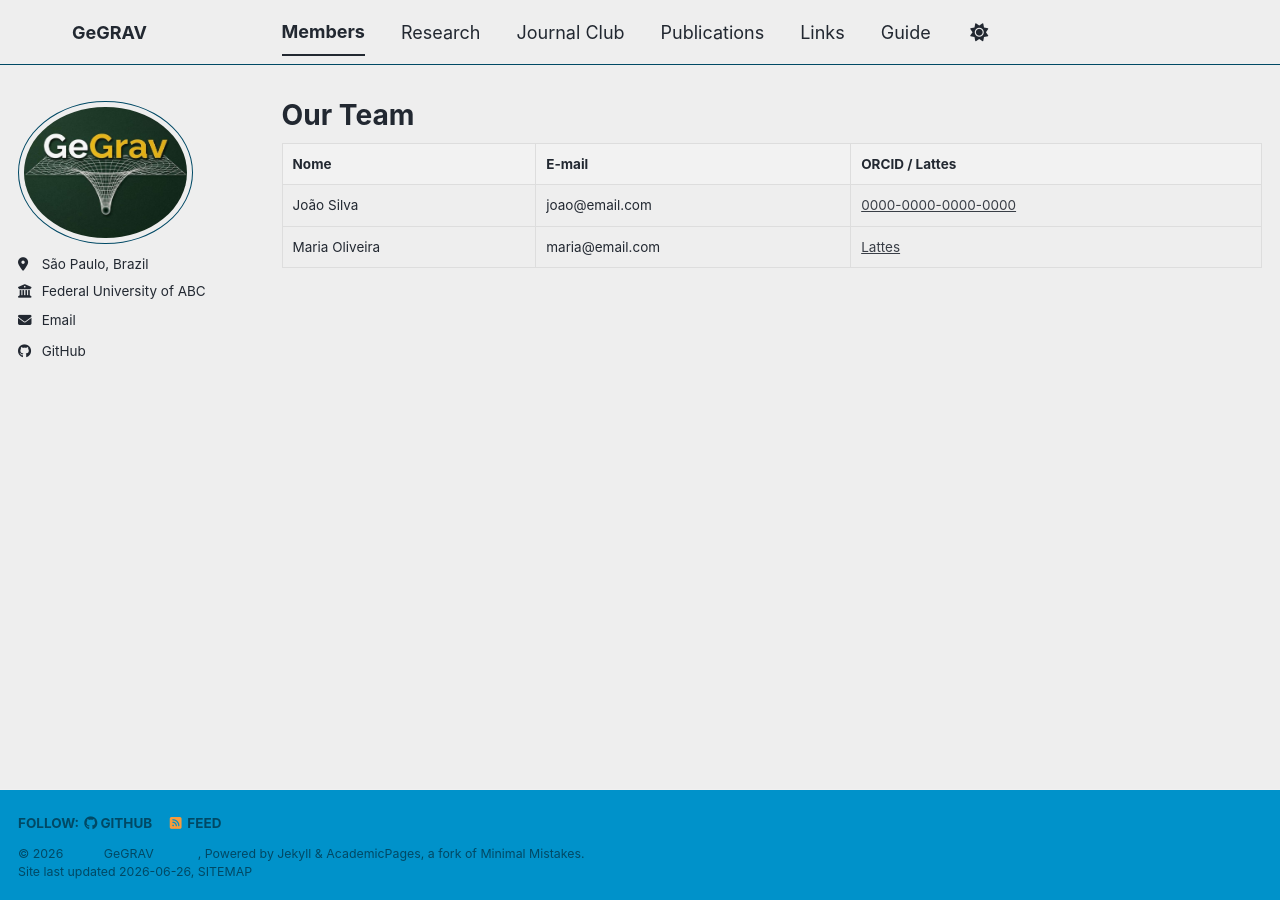
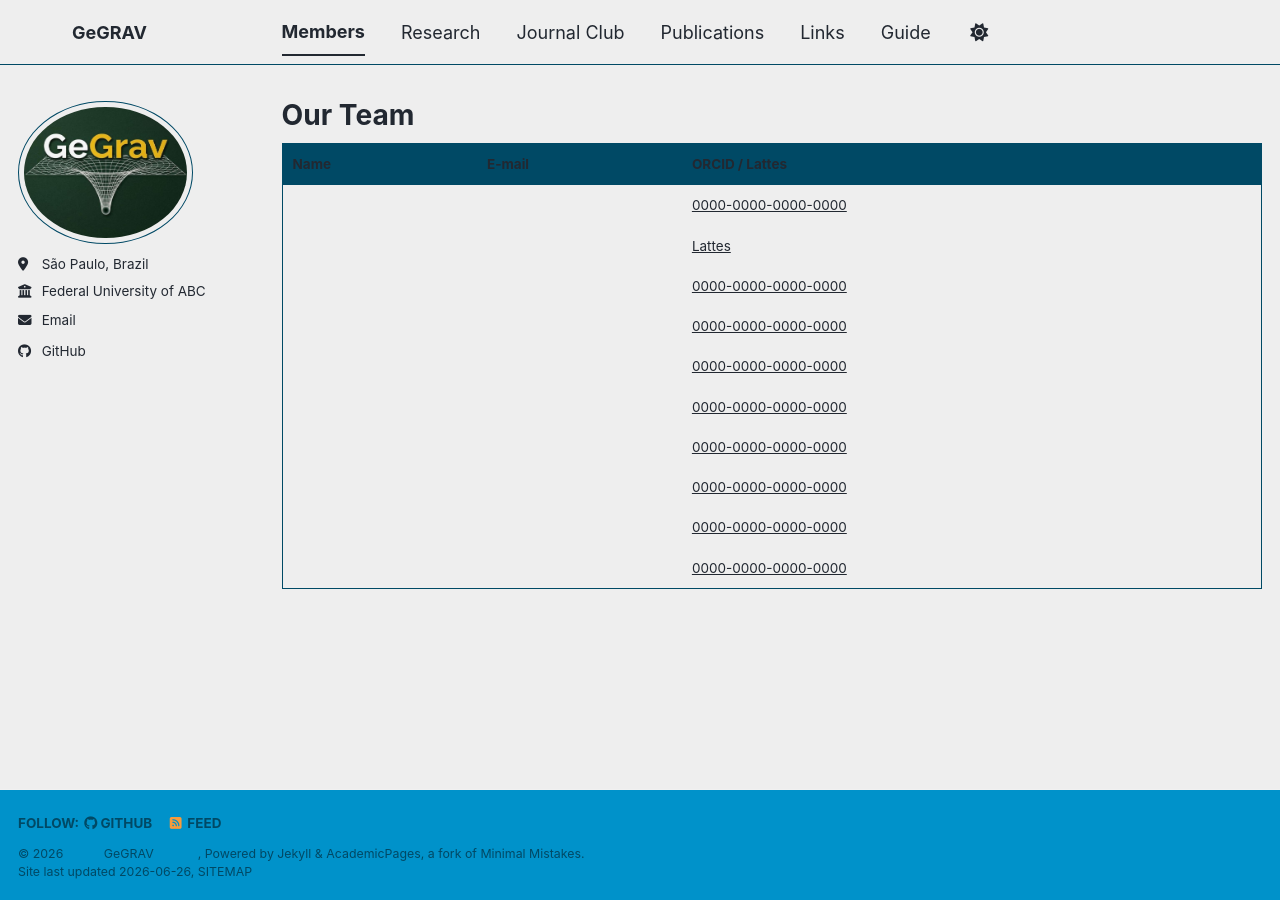
Before and after one commit to gegrav-ufabc/gegrav-ufabc.github.io, a Jekyll site: the page built from _pages/year-archive.html, in a window 1280 px wide. Built offline with Jekyll 4.4.1, drawn with Linux system fonts in a browser that asks for light colours; a style sheet for code colours, icons or effects is not loaded.

Commit message:
Update year-archive.html

```diff
--- a/_pages/year-archive.html
+++ b/_pages/year-archive.html
@@ -11,22 +11,62 @@ redirect_from:
 
 <table style="width:100%; border-collapse: collapse; text-align: left;">
   <thead>
-    <tr style="background-color: #f2f2f2;">
-      <th style="padding: 10px; border: 1px solid #ddd;">Nome</th>
-      <th style="padding: 10px; border: 1px solid #ddd;">E-mail</th>
-      <th style="padding: 10px; border: 1px solid #ddd;">ORCID / Lattes</th>
+    <tr style="background-color: var(--table-border-color);">
+      <th style="padding: 10px; border: 1px solid var(--table-border-color); color: var(--text-color);">Name</th>
+      <th style="padding: 10px; border: 1px solid var(--table-border-color); color: var(--text-color);">E-mail</th>
+      <th style="padding: 10px; border: 1px solid var(--table-border-color); color: var(--text-color);">ORCID / Lattes</th>
     </tr>
   </thead>
   <tbody>
     <tr>
-      <td style="padding: 10px; border: 1px solid #ddd;">João Silva</td>
-      <td style="padding: 10px; border: 1px solid #ddd;">joao@email.com</td>
-      <td style="padding: 10px; border: 1px solid #ddd;"><a href="https://orcid.org/0000-0000-0000-0000" target="_blank">0000-0000-0000-0000</a></td>
+      <td style="padding: 10px; border: 1px solid var(--table-border-color); color: var(--text-color);"> </td>
+      <td style="padding: 10px; border: 1px solid var(--table-border-color); color: var(--text-color);"> </td>
+      <td style="padding: 10px; border: 1px solid var(--table-border-color); color: var(--text-color);"><a href="https://orcid.org/0000-0000-0000-0000" target="_blank" style="color: var(--link-color);">0000-0000-0000-0000</a></td>
     </tr>
     <tr>
-      <td style="padding: 10px; border: 1px solid #ddd;">Maria Oliveira</td>
-      <td style="padding: 10px; border: 1px solid #ddd;">maria@email.com</td>
-      <td style="padding: 10px; border: 1px solid #ddd;"><a href="http://lattes.cnpq.br/1234567890" target="_blank">Lattes</a></td>
+      <td style="padding: 10px; border: 1px solid var(--table-border-color); color: var(--text-color);"> </td>
+      <td style="padding: 10px; border: 1px solid var(--table-border-color); color: var(--text-color);"> </td>
+      <td style="padding: 10px; border: 1px solid var(--table-border-color); color: var(--text-color);"><a href="http://lattes.cnpq.br/1234567890" target="_blank" style="color: var(--link-color);">Lattes</a></td>
+    </tr>
+        <tr>
+      <td style="padding: 10px; border: 1px solid var(--table-border-color); color: var(--text-color);"> </td>
+      <td style="padding: 10px; border: 1px solid var(--table-border-color); color: var(--text-color);"> </td>
+      <td style="padding: 10px; border: 1px solid var(--table-border-color); color: var(--text-color);"><a href="https://orcid.org/0000-0000-0000-0000" target="_blank" style="color: var(--link-color);">0000-0000-0000-0000</a></td>
+    </tr>
+    <tr>
+      <td style="padding: 10px; border: 1px solid var(--table-border-color); color: var(--text-color);"> </td>
+      <td style="padding: 10px; border: 1px solid var(--table-border-color); color: var(--text-color);"> </td>
+      <td style="padding: 10px; border: 1px solid var(--table-border-color); color: var(--text-color);"><a href="https://orcid.org/0000-0000-0000-0000" target="_blank" style="color: var(--link-color);">0000-0000-0000-0000</a></td>
+    </tr>
+    <tr>
+      <td style="padding: 10px; border: 1px solid var(--table-border-color); color: var(--text-color);"> </td>
+      <td style="padding: 10px; border: 1px solid var(--table-border-color); color: var(--text-color);"> </td>
+      <td style="padding: 10px; border: 1px solid var(--table-border-color); color: var(--text-color);"><a href="https://orcid.org/0000-0000-0000-0000" target="_blank" style="color: var(--link-color);">0000-0000-0000-0000</a></td>
+    </tr>
+    <tr>
+      <td style="padding: 10px; border: 1px solid var(--table-border-color); color: var(--text-color);"> </td>
+      <td style="padding: 10px; border: 1px solid var(--table-border-color); color: var(--text-color);"> </td>
+      <td style="padding: 10px; border: 1px solid var(--table-border-color); color: var(--text-color);"><a href="https://orcid.org/0000-0000-0000-0000" target="_blank" style="color: var(--link-color);">0000-0000-0000-0000</a></td>
+    </tr>
+    <tr>
+      <td style="padding: 10px; border: 1px solid var(--table-border-color); color: var(--text-color);"> </td>
+      <td style="padding: 10px; border: 1px solid var(--table-border-color); color: var(--text-color);"> </td>
+      <td style="padding: 10px; border: 1px solid var(--table-border-color); color: var(--text-color);"><a href="https://orcid.org/0000-0000-0000-0000" target="_blank" style="color: var(--link-color);">0000-0000-0000-0000</a></td>
+    </tr>
+    <tr>
+      <td style="padding: 10px; border: 1px solid var(--table-border-color); color: var(--text-color);"> </td>
+      <td style="padding: 10px; border: 1px solid var(--table-border-color); color: var(--text-color);"> </td>
+      <td style="padding: 10px; border: 1px solid var(--table-border-color); color: var(--text-color);"><a href="https://orcid.org/0000-0000-0000-0000" target="_blank" style="color: var(--link-color);">0000-0000-0000-0000</a></td>
+    </tr>
+    <tr>
+      <td style="padding: 10px; border: 1px solid var(--table-border-color); color: var(--text-color);"> </td>
+      <td style="padding: 10px; border: 1px solid var(--table-border-color); color: var(--text-color);"> </td>
+      <td style="padding: 10px; border: 1px solid var(--table-border-color); color: var(--text-color);"><a href="https://orcid.org/0000-0000-0000-0000" target="_blank" style="color: var(--link-color);">0000-0000-0000-0000</a></td>
+    </tr>
+    <tr>
+      <td style="padding: 10px; border: 1px solid var(--table-border-color); color: var(--text-color);"> </td>
+      <td style="padding: 10px; border: 1px solid var(--table-border-color); color: var(--text-color);"> </td>
+      <td style="padding: 10px; border: 1px solid var(--table-border-color); color: var(--text-color);"><a href="https://orcid.org/0000-0000-0000-0000" target="_blank" style="color: var(--link-color);">0000-0000-0000-0000</a></td>
     </tr>
   </tbody>
 </table>
```
